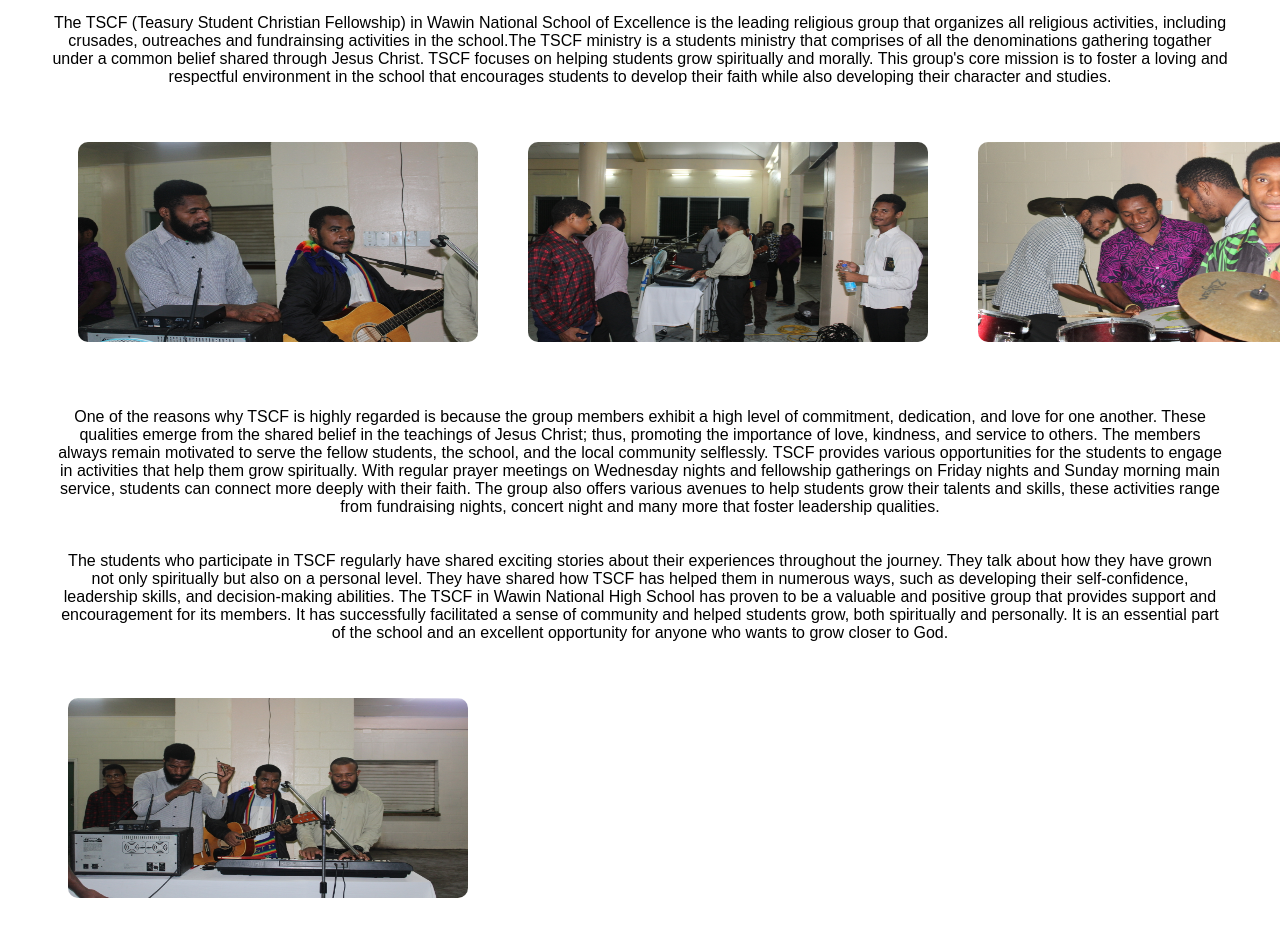
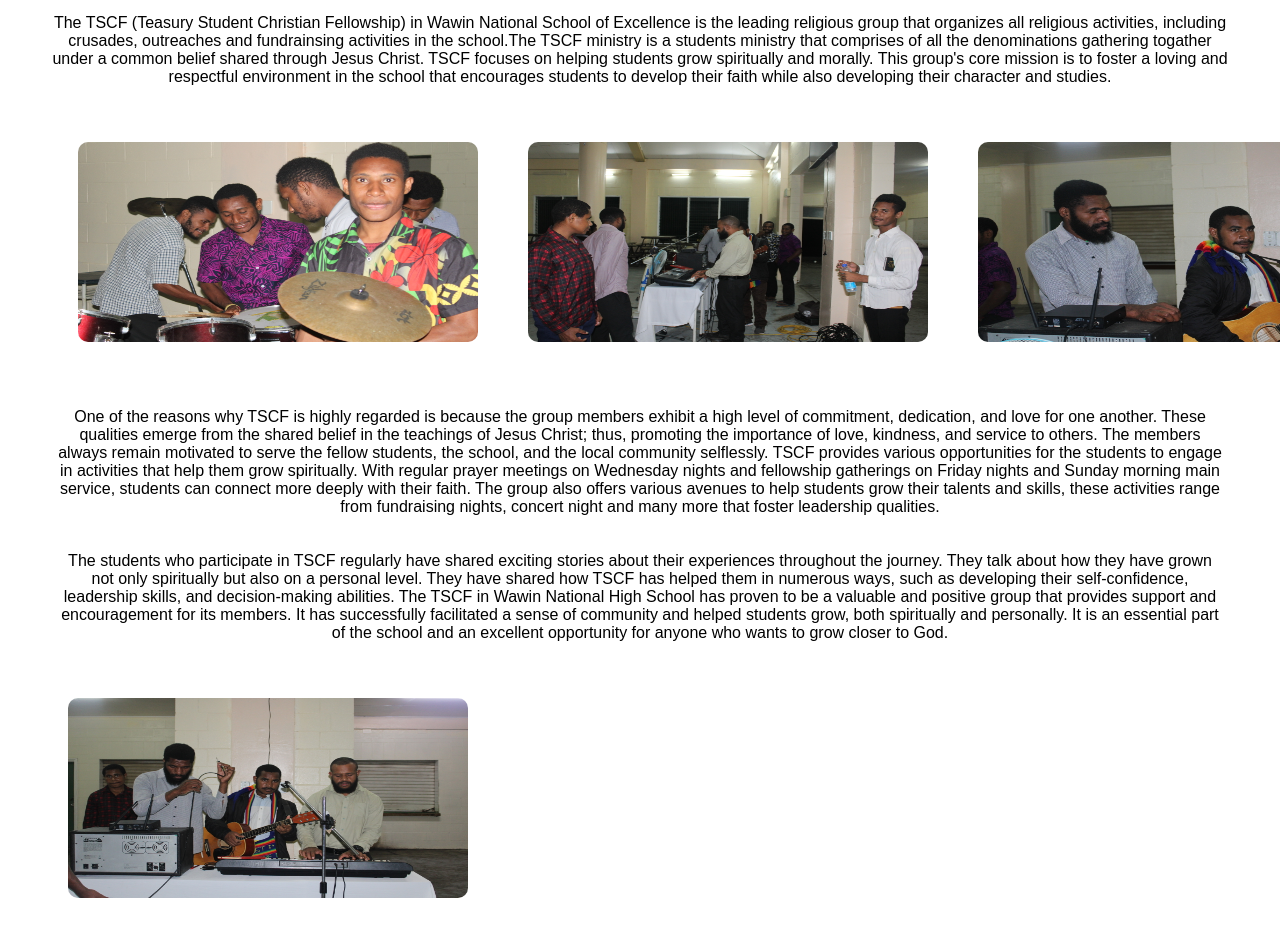
Before and after one commit to webbingpro/webbingpro.github.io-tscf, a plain HTML site: page TSCF/index.html in a window 1280 px wide. Shown: the part 840-1772 px from the top of the page. Drawn offline with Linux system fonts and the light colour scheme.

Commit message:
index.html

```diff
--- a/TSCF/index.html
+++ b/TSCF/index.html
@@ -38,13 +38,13 @@
                 and studies.</p>
             <div class="gallery">
                 <div id="gallery">
-                    <img src="8.jpg">
+                    <img src="11.jpg">
                 </div>
                 <div class="gallery">
                     <img src="6.jpg">
                 </div>
                 <div class="gallery">
-                    <img src="11.JPG">
+                    <img src="8.JPG">
                 </div>
             </div>
             <div>
```
